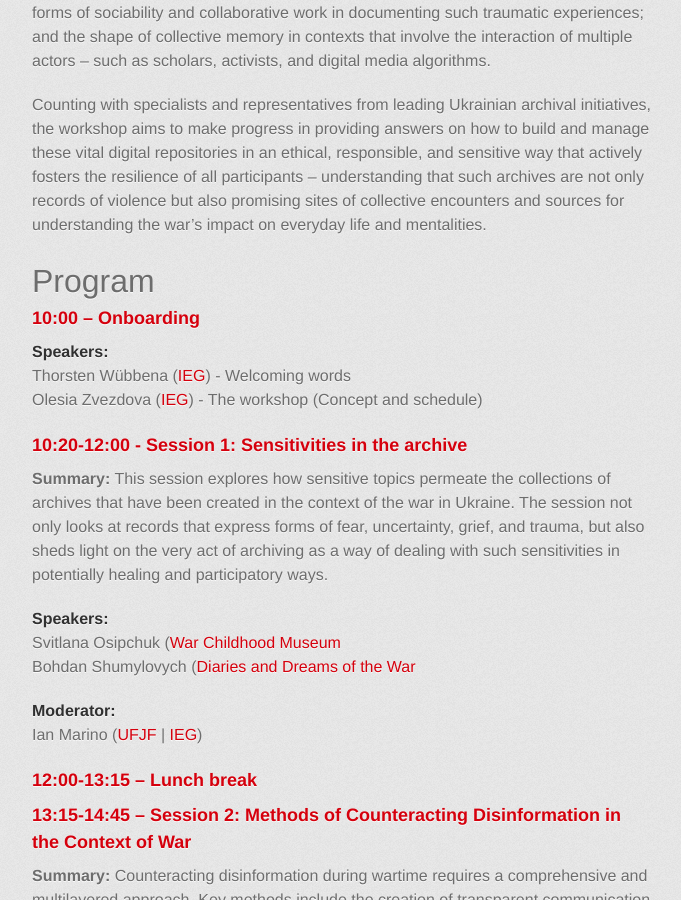
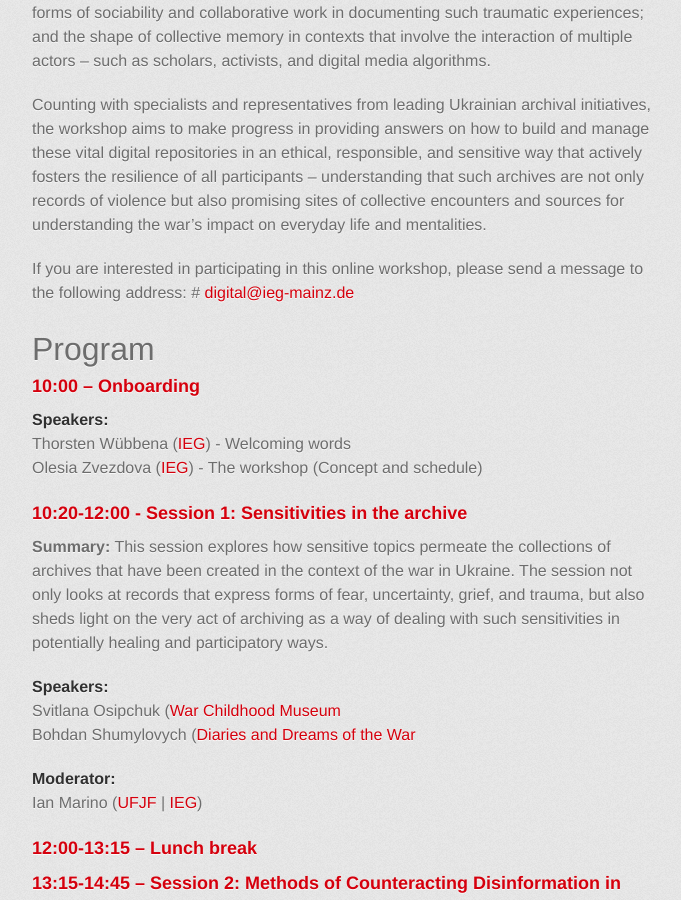
Before and after one commit to ieg-dhr/LivArch-Workshop_II, a Jekyll site: the page built from index.md, in a window 1280 px wide and 900 px high, scrolled down 726 px. Shown: the whole window, without its empty margins (298-979 px from the left). Built offline with Jekyll 4.4.1, drawn with Linux system fonts in a browser that asks for light colours; some web fonts are replaced.

Commit message:
Update index.md

```diff
--- a/index.md
+++ b/index.md
@@ -11,6 +11,9 @@ The full-scale invasion of Ukraine in 2022 has triggered an unprecedented effort
 The second edition of the IEG LivArch Workshop explores this challenge, weighing the dual responsibility archival projects have: a duty of care for staff, volunteers, and contributors – who may be handling traumatic content without professional training – and a duty to users and future scholarship. In this sense, some of the topics that the workshop discusses include: the role of social media in psychological and informational warfare; mental health of the population under conditions that combine persistent violence and destruction with constant information (and disinformation) consumption; forms of sociability and collaborative work in documenting such traumatic experiences; and the shape of collective memory in contexts that involve the interaction of multiple actors – such as scholars, activists, and digital media algorithms.
 
 Counting with specialists and representatives from leading Ukrainian archival initiatives, the workshop aims to make progress in providing answers on how to build and manage these vital digital repositories in an ethical, responsible, and sensitive way that actively fosters the resilience of all participants – understanding that such archives are not only records of violence but also promising sites of collective encounters and sources for understanding the war’s impact on everyday life and mentalities.
+
+If you are interested in participating in this online workshop, please send a message to the following address: # <a href="mailto:digital@ieg-mainz.de">digital@ieg-mainz.de</a>
+
 # Program
 <!-- ([Download as pdf](Insert link)) -->
 
```
